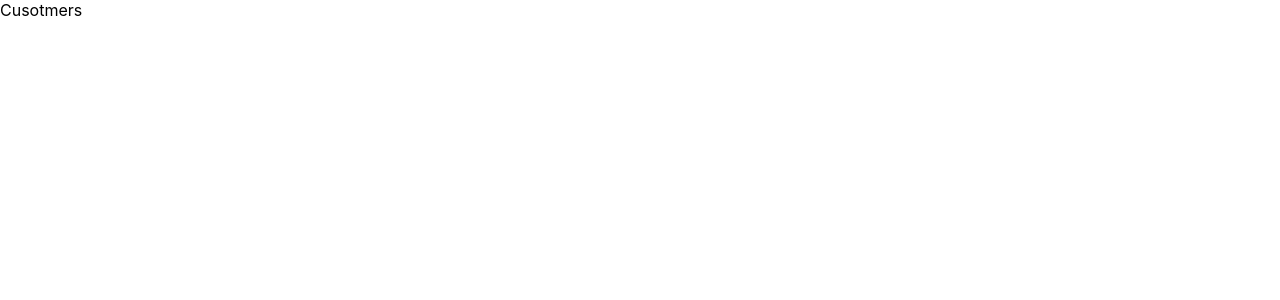
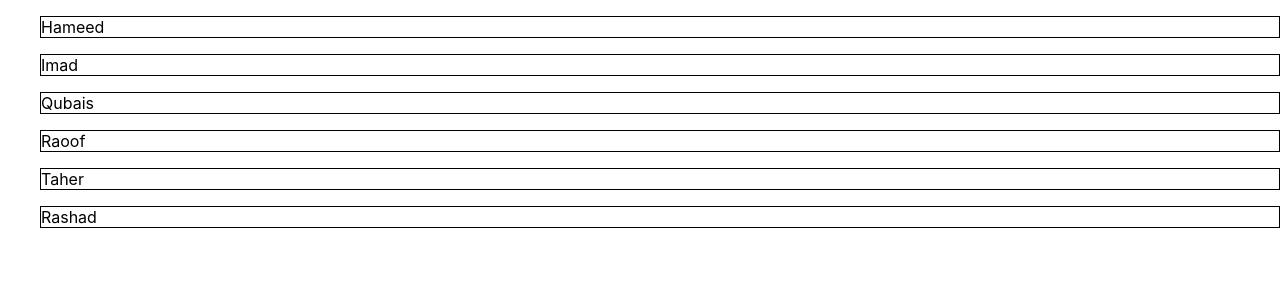
Before and after one commit to abdul-imad/Retailers-Management, a React (Create React App) app: page /customers in a window 1280 px wide. Shown: the top 300 px of the page. Built offline with nearby package versions, Linux system fonts and the light colour scheme.

Commit message:
customers

```diff
--- a/src/app/store.js
+++ b/src/app/store.js
@@ -1,5 +1,7 @@
-import { createStore } from "redux";
+import { createStore,applyMiddleware } from "redux";
+import thunk from "redux-thunk";
 import rootReducer from "../redux/rootReducer";
 
-const store = createStore(rootReducer);
+const store = createStore(rootReducer,applyMiddleware(thunk));
+
 export default store;
--- a/src/components/Customers.js
+++ b/src/components/Customers.js
@@ -1,9 +1,31 @@
 import React from 'react'
-
-export default function Customers() {
+import {connect} from "react-redux"
+function Customers(props) {
     return (
         <div>
-            Cusotmers
+            {
+                props.customers.map((customer)=>{
+                    return <div>
+                        <ul>
+                            <li style={{listStyle:"none"}}>
+                               <div style={{border:"1px solid black"}}>{customer.customerName}</div>
+                            </li>
+                        </ul>
+                    </div>
+                })
+            }
         </div>
     )
 }
+
+const mapStateToProps=store=>{
+    return store.Customers
+}
+
+const mapDispatchToProps=dispatch=>{
+    return {
+
+    }
+}
+
+export default connect(mapStateToProps,mapDispatchToProps)(Customers)
--- a/src/components/ForgotPassword.js
+++ b/src/components/ForgotPassword.js
@@ -3,22 +3,21 @@ import { connect } from "react-redux";
 import forgotMiddleWare from "../redux/middleWare/forgotMiddleWare";
 import { makeStyles } from "@material-ui/styles";
 import {
-	Card,
-	CardActions,
-	CardContent,
-	Button,
-	TextField,
+  Card,
+  CardActions,
+  CardContent,
+  Button,
+  TextField,
 } from "@material-ui/core";
 import { Link } from "react-router-dom";
 import { Typography } from "@material-ui/core";
 
 function ForgotPassword(props) {
   let { forgotemail } = props;
-  let { isEmailCorrect,emailSent} = props;
-  console.log(emailSent)
+  let { isEmailCorrect, emailSent } = props;
+  console.log(emailSent);
   let useStyles = makeStyles({
     centerDiv: {
-
       height: "100vh",
       width: "100vw",
       display: "flex",
@@ -48,7 +47,7 @@ function ForgotPassword(props) {
   const classes = useStyles();
 
   return (
-    <div className = {classes.centerDiv}>
+    <div className={classes.centerDiv}>
       <Card variant="outlined" className={classes.card}>
         <CardContent className={classes.centerElements}>
           <Typography variant="h5" className={classes.mb}>
@@ -68,9 +67,11 @@ function ForgotPassword(props) {
               props.setforgotEmail(e.target.value);
             }}
           />
-		  {isEmailCorrect==false ? <div style = {{color:"red"}}>Email you entered doesn't match</div>:emailSent==true?
-			<h2>Email Sent</h2>:null
-		}
+          {isEmailCorrect == false ? (
+            <div style={{ color: "red" }}>Email you entered doesn't match</div>
+          ) : emailSent == true ? (
+            <h2>Email Sent</h2>
+          ) : null}
 
           <Button
             color="primary"
@@ -90,15 +91,14 @@ function ForgotPassword(props) {
 }
 
 const mapStateToProps = (store) => {
-  return store;
+  return store.Forgot;
 };
 
 const mapDispatchToProps = (dispatch) => {
   return {
-	  setforgotEmail:(val)=>{
-		  return dispatch({type:"set_forgot_email",payload:val})
-	  }
-	  ,
+    setforgotEmail: (val) => {
+      return dispatch({ type: "set_forgot_email", payload: val });
+    },
     handleReset: (e) => {
       e.preventDefault();
       return dispatch(forgotMiddleWare);
--- /dev/null
+++ b/src/redux/middleWare/customerData.js
@@ -0,0 +1,20 @@
+export  const customers=[
+        {customerName:"Hameed",
+        amount: 1000
+        },{
+            customerName:"Imad",
+            amount : 10000
+        },{
+            customerName:"Qubais",
+            amount:98389
+        },{
+            customerName:"Raoof",
+            amount:89473
+        },{
+            customerName:"Taher",
+            amount:9347
+        },{
+            customerName:"Rashad",
+            amount:3984
+        }
+    ]
--- /dev/null
+++ b/src/redux/middleWare/customerReducer.js
@@ -0,0 +1,11 @@
+import {customers} from "./customerData"
+const initialState={
+    customers:customers
+}
+
+export default function customerReducer(state = initialState,action){
+    switch(action.type){
+        default:
+            return state
+    }
+}
--- a/src/redux/middleWare/forgotMiddleWare.js
+++ b/src/redux/middleWare/forgotMiddleWare.js
@@ -1,16 +1,9 @@
 import auth from "../../firebase/firebaseConfig";
-import store from "../../store";
+import store from "../../app/store";
 export default async function forgotMiddleWare(dispatch){
-    // firebase.auth().sendPasswordResetEmail(
-    //     'user@example.com', actionCodeSettings)
-    //     .then(function() {
-    //       // Password reset email sent.
-    //     })
-    //     .catch(function(error) {
-    //       // Error occurred. Inspect error.code.
-    //     });
+
 dispatch({type:"set_correct",payload:true})
-    let email = store.getState().forgotemail;
+    let email = store.getState().Forgot.forgotemail;
     auth.sendPasswordResetEmail(email)
     .then(function(){
         dispatch({type:"email_sent"})
--- a/src/redux/middleWare/loginMiddleWare.js
+++ b/src/redux/middleWare/loginMiddleWare.js
@@ -1,11 +1,14 @@
-import store from "../../store";
+import store from "../../app/store";
 import auth from "../../firebase/firebaseConfig";
 
-export default async function loginMiddleWare() {
-  let email = store.getState().email;
-  let password = store.getState().password;
+export default async function loginMiddleWare(dispatch) {
+  let email = store.getState().Login.email;
+  let password = store.getState().Login.password
+  console.log(email,password)
   try {
     await auth.signInWithEmailAndPassword(email, password);
+    dispatch({type:"set_email",payload:""})
+    dispatch({type:"set_password",payload:""})
     console.log("success");
   } catch (error) {
     console.log("error found");
--- a/src/redux/rootReducer.js
+++ b/src/redux/rootReducer.js
@@ -1,10 +1,12 @@
 import {combineReducers} from "redux"
 import forgotReducer from "./forgotReducer";
 import loginReducer from "./loginReducer"
+import customerReducer from "./middleWare/customerReducer";
 
 const rootReducer=combineReducers({
 	Login:loginReducer,
-	Forgot:forgotReducer
+	Forgot:forgotReducer,
+	Customers:customerReducer
 })
 
 export default rootReducer;
--- a/src/store.js
+++ /dev/null
@@ -1,9 +0,0 @@
-import { createStore,applyMiddleware } from "redux";
-import loginReducer from "./redux/loginReducer";
-import thunk from "redux-thunk";
-import rootReducer from "./redux/rootReducer";
-import forgotReducer from "./redux/forgotReducer";
-
-const store = createStore(forgotReducer,applyMiddleware(thunk));
-
-export default store;
```
